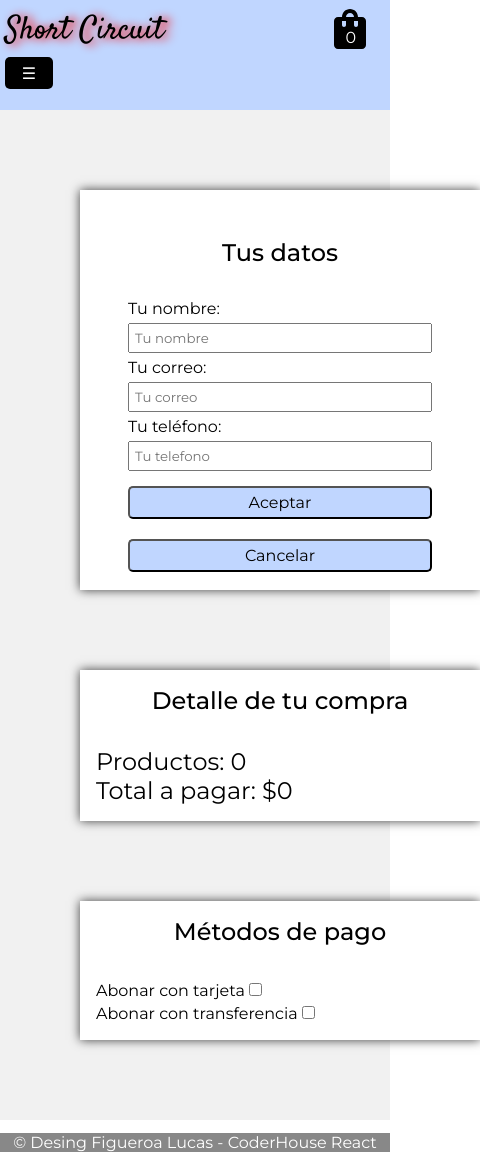
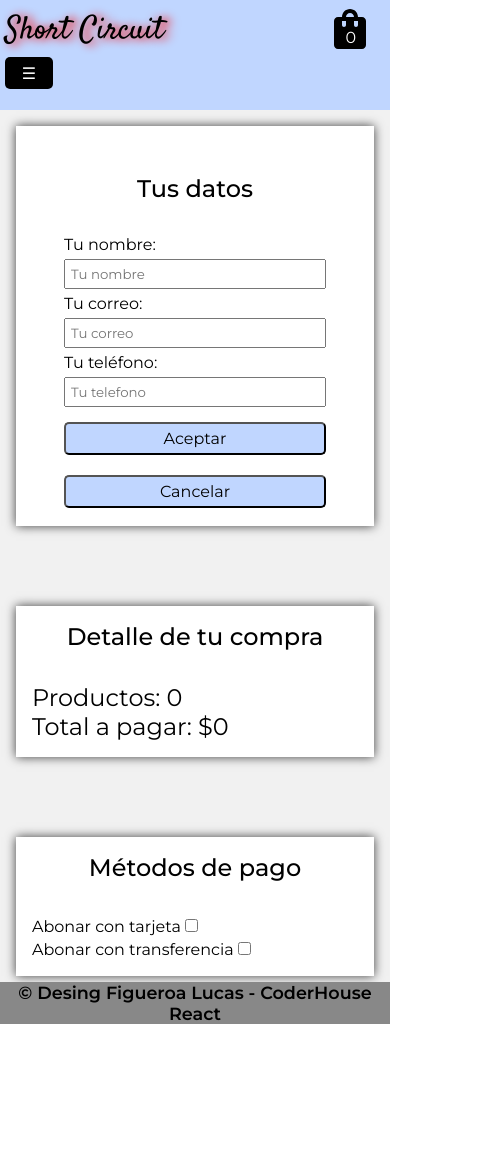
Before and after one commit to LucasFigueroaDev/My-app-store-FigueroaLucas, a React (Vite) app: page /checkout in a window 390 px wide. Shown: the whole page, 480 px wide, since content can reach past the window. After the commit the page ends 1024 px from the top, so only its background shows below. Built offline with nearby package versions, Linux system fonts and the light colour scheme; no server answers; a web font is replaced by a local one.

Commit message:
[M] correction - TAG meta - Seo

```diff
--- a/index.html
+++ b/index.html
@@ -4,12 +4,25 @@
 <head>
   <meta charset="UTF-8" />
   <meta http-equiv="X-UI-compatible" content="IE-edge">
+  <meta name="title" content="Shot Circuit">
+  <meta name="description" content="e-commerce">
+  <meta name="keywords" content="Shot Circuit, commerce, electronica, audio, teclado, mouse, celulares, smartphone, keyboard">
+  <meta name="viewport" content="width=device-width, initial-scale=1.0" />
+  <meta name="robots" content="index, follow">
+  <meta property="og:type" content="website">
+  <meta property="og:title" content="Short Circuit">
+  <meta property="og:url" content="https://my-app-store-figueroa-lucas.vercel.app/">
+  <meta property="og:image" content="">
+  <meta property="og:description" content="Nuestra tienda en línea ofrece una amplia variedad de productos de alta calidad, pensados para satisfacer todas tus necesidades.">
   <link rel="icon" type="image/svg+xml" href="/vite.svg" />
-  <meta name="viewport" content="width=device-width, initial-scale=1.0" />
   <link rel="preconnect" href="https://fonts.googleapis.com">
   <link rel="preconnect" href="https://fonts.gstatic.com" crossorigin>
-  <link href="https://fonts.googleapis.com/css2?family=Poppins:ital,wght@0,100;0,200;0,300;0,400;0,500;0,600;0,700;0,800;0,900;1,100;1,200;1,300;1,400;1,500;1,600;1,700;1,800;1,900&family=Rancho&family=Satisfy&display=swap" rel="stylesheet">
-  <link href="https://fonts.googleapis.com/css2?family=Montserrat:ital,wght@0,100..900;1,100..900&family=Poppins:ital,wght@0,100;0,200;0,300;0,400;0,500;0,600;0,700;0,800;0,900;1,100;1,200;1,300;1,400;1,500;1,600;1,700;1,800;1,900&family=Rancho&family=Satisfy&display=swap" rel="stylesheet">
+  <link
+    href="https://fonts.googleapis.com/css2?family=Poppins:ital,wght@0,100;0,200;0,300;0,400;0,500;0,600;0,700;0,800;0,900;1,100;1,200;1,300;1,400;1,500;1,600;1,700;1,800;1,900&family=Rancho&family=Satisfy&display=swap"
+    rel="stylesheet">
+  <link
+    href="https://fonts.googleapis.com/css2?family=Montserrat:ital,wght@0,100..900;1,100..900&family=Poppins:ital,wght@0,100;0,200;0,300;0,400;0,500;0,600;0,700;0,800;0,900;1,100;1,200;1,300;1,400;1,500;1,600;1,700;1,800;1,900&family=Rancho&family=Satisfy&display=swap"
+    rel="stylesheet">
   <title>Shot Circuit</title>
 </head>
 
--- a/src/componentes/common/productCard/ProductCard.jsx
+++ b/src/componentes/common/productCard/ProductCard.jsx
@@ -6,7 +6,7 @@ const ProductCard = ({ product }) => {
     return (
         <div className={className("product-card", { "product-card_out-of-stock": product.stock === 0 })}>
             <h3 className="product-card_title">{product.title}</h3>
-            <img className="product-card_image" src={product.img} alt={product.alt} />
+            <img className="product-card_image" src={product.img} alt={product.alt}  width='500' height='500'/>
             <p className="product-card_txt">{product.description}</p>
             <p className="product-card_price">${product.price}</p>
             {product.stock === 0 ? (
--- a/src/componentes/layouts/footer/footer.css
+++ b/src/componentes/layouts/footer/footer.css
@@ -7,6 +7,8 @@
     bottom: 0;
     width: 100%;
     background-color: #888888;
-    color: #fff;
+    color: #000;
+    font-size: 1.1rem;
+    font-weight: 550;
     text-align: center;
 }
--- a/src/componentes/pages/checkout/checkout.css
+++ b/src/componentes/pages/checkout/checkout.css
@@ -21,7 +21,7 @@
     -moz-box-shadow: 0px 0px 10px 0px rgba(0, 0, 0, 0.75);
     box-shadow: 0px 0px 10px 0px rgba(0, 0, 0, 0.75);
     padding: 3rem;
-    width: 25rem;
+    max-width: 25rem;
     height: 25rem;
     grid-row: 1/4;
 }
@@ -135,5 +135,6 @@ input {
 @media (max-width: 1020px) {
     .checkout-page {
     grid-template-columns: 1fr;
+    padding: 1rem;
     }
 }
```
